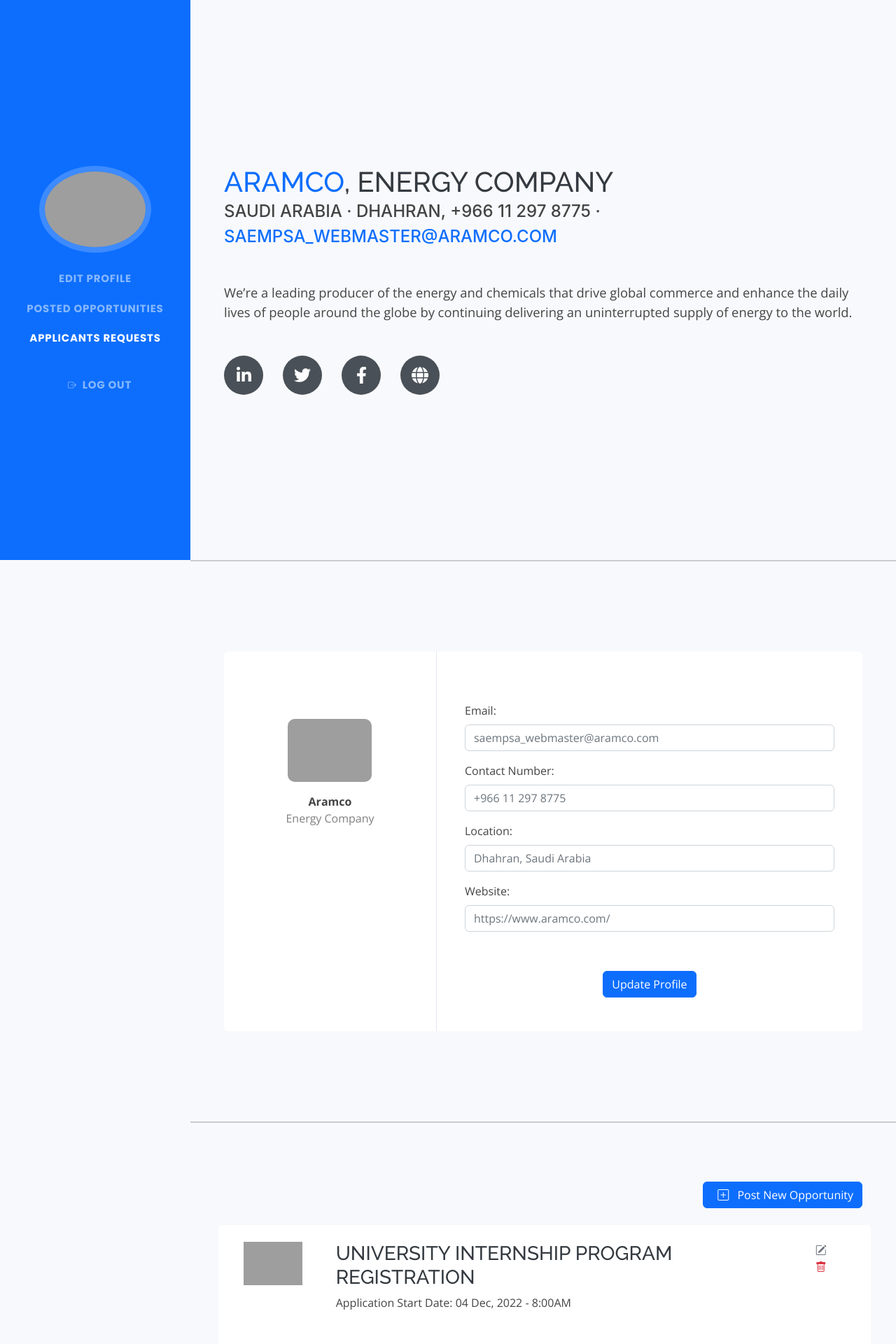
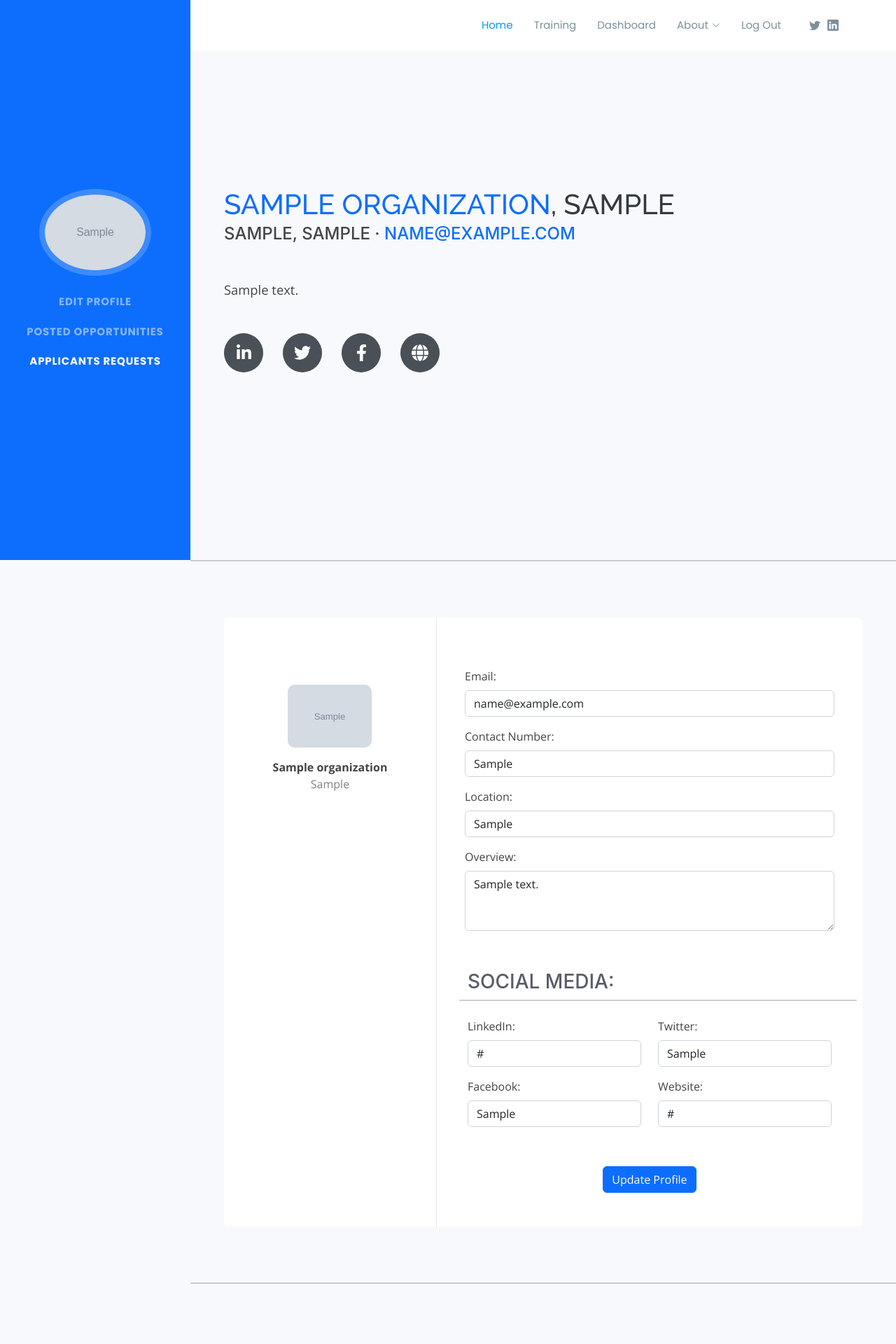
Before and after one commit to Rahafmw/CS383-Project, a PHP site: page /Org_Dashboard/Org_Dashboard.php in a window 1280 px wide. Shown: the top 1920 px of the page at 70% size. Run offline with PHP 8.4, Linux system fonts and the light colour scheme; the visitor is signed in with stand-in values (Sample User, id 1); tables that the repository leaves empty or names only in its code hold one stand-in row (values such as "Sample post"); grey boxes marked "Sample" are stand-in pictures; some libraries are stand-ins or nearby versions; some web fonts are replaced; grey boxes are pictures that could not be loaded.

Commit message:
Company Dashboard

```diff
--- a/Org_Dashboard/Header&Footer/header.php
+++ b/Org_Dashboard/Header&Footer/header.php
@@ -29,13 +29,11 @@
 </head>
 <body>
 <!-- ======= Header ======= -->
-  <header id="header" class="fixed-top d-flex align-items-center"> <!-- d flix like top margin -->
+  <header id="header" class="fixed-top d-flex align-items-center">
     <div class="container d-flex align-items-center">
 
       <div class="logo me-auto">
         <h1><a href="index.html"></a></h1>
-        <!-- Uncomment below if you prefer to use an image logo -->
-        <!-- <a href="index.html"><img src="assets/img/logo.png" alt="" class="img-fluid"></a>-->
       </div>
 
       <nav id="navbar" class="navbar order-last order-lg-0">
--- a/Org_Dashboard/Org_Dashboard.php
+++ b/Org_Dashboard/Org_Dashboard.php
@@ -1,5 +1,6 @@
 <?php
 session_start();
+    $id = $_SESSION['userid'];
    if(!isset($_SESSION['userid'])) // If session is not set then redirect to Login Page
    {
      header("Location:..login.html");
@@ -59,15 +60,69 @@
     </head>
     <body class="bg-gray-100">
 
+            <?php
+
+        //When the form button is clicked
+        if(array_key_exists('update_button', $_POST)) {
+                    Update_Profile();
+                }
+
+        //function to store the input data to the database
+        function Update_Profile()
+        {
+
+            include("../dbconnection.php");
+        //if the connection is working
+        // Taking all 8 values from the form data(input)
+        $Email =  $_REQUEST['Email'];
+        $Contact =  $_REQUEST['Contact'];
+        $Location =  $_REQUEST['Location'];
+        $Overview =  $_REQUEST['Overview'];
+        $LinkedIn = $_REQUEST['LinkedIn'];
+        $Twitter = $_REQUEST['Twitter'];
+        $Facebook = $_REQUEST['Facebook'];
+        $Website = $_REQUEST['Website'];
+
+        $sql = "UPDATE organization
+        set org_email= '$Email', org_contact= '$Contact', org_place= '$Location', org_description= '$Overview', org_linkedin= '$LinkedIn',
+        org_twitter= '$Twitter', org_facebook= '$Facebook', org_website= '$Website'
+        WHERE org_id='1'";
+
+        if(mysqli_query($conn, $sql)){
+            header('Location: Org_Dashboard.php');
+                } else{
+                    echo "ERROR: Hush! Sorry $sql. "
+                        . mysqli_error($conn);
+                }
+        // Close connection
+        mysqli_close($conn);
+
+        } //end function
+
+?>
+
     <!-- Navigation -->
-    <?php // include("Header&Footer/header.php"); ?>
+    <?php include("Header&Footer/header.php"); ?>
            <div id="page-top">
+
+
+           <?php
+             include("../dbconnection.php");
+             $query = "SELECT * FROM organization where org_id = 1";
+             $result = mysqli_query($conn , $query);
+            if(!$result || mysqli_num_rows($result) >  0)
+                {
+            if (is_iterable($result))
+                {
+             foreach($result as $rows)
+             {
+             ?>
 
         <!-- Side bar Navigation-->
         <nav class="navbar navbar-expand-lg navbar-dark bg-primary fixed-top" id="sideNav">
             <a class="navbar-brand js-scroll-trigger" href="#Profile">
-                <span class="d-block d-lg-none">Aramco Dashboard</span>
-                <span class="d-none d-lg-block"><img class="img-fluid img-profile rounded-circle mx-auto mb-2" src="https://pbs.twimg.com/profile_images/1438548612464644101/yhtvY1Fk_400x400.png" alt="Company Logo"/></span>
+                <span class="d-block d-lg-none"><?php echo $rows['org_name']; ?> Dashboard</span>
+                <span class="d-none d-lg-block"><img class="img-fluid img-profile rounded-circle mx-auto mb-2" src="<?php echo $rows['org_logo']; ?>" alt="Company Logo"/></span>
             </a>
             <button class="navbar-toggler" type="button" data-bs-toggle="collapse" data-bs-target="#navbarResponsive" aria-controls="navbarResponsive" aria-expanded="false" aria-label="Toggle navigation"><span class="navbar-toggler-icon"></span></button>
             <div class="collapse navbar-collapse" id="navbarResponsive">
@@ -75,9 +130,6 @@
                     <li class="nav-item"><a class="nav-link js-scroll-trigger" href="#Edit">Edit Profile</a></li>
                     <li class="nav-item"><a class="nav-link js-scroll-trigger" href="#Post">Posted Opportunities</a></li>
                     <li class="nav-item"><a class="nav-link js-scroll-trigger" href="#Table">Applicants Requests</a></li>
-
-                    <br>
-                    <li class="nav-item"><a class="nav-link js-scroll-trigger" href="#"><i class="bi bi-box-arrow-right px-2"></i>Log Out</a></li>
                 </ul>
             </div>
         </nav>
@@ -85,23 +137,22 @@
 
         <!-- Page Content-->
         <div class="container-fluid p-0">
-
             <!-- About-->
             <section class="resume-section" id="Profile">
                 <div class="resume-section-content">
                     <h1 class="mb-0">
-                        <span class="text-primary">Aramco</span>, Energy Company</h1>
+                        <span class="text-primary"><?php echo $rows['org_name']; ?></span>, <?php echo $rows['org_subtype']; ?></h1>
 
                     <div class="subheading mb-5">
-                         Saudi Arabia · Dhahran, +966 11 297 8775 ·
-                        <a class="text-primary">saempsa_webmaster@aramco.com</a>
+                        <?php echo $rows['org_place'];?>, <?php echo $rows['org_contact'];?> ·
+                        <a class="text-primary"><?php echo $rows['org_email']; ?></a>
                     </div>
-                    <p class="lead mb-5">We’re a leading producer of the energy and chemicals that drive global commerce and enhance the daily lives of people around the globe by continuing delivering an uninterrupted supply of energy to the world.</p>
+                    <p class="lead mb-5"><?php echo $rows['org_description']; ?></p>
                     <div class="social-icons">
-                        <a class="social-icon social-icon-LinkedIn" href="https://www.linkedin.com/company/aramco/" target="_blank"><i class="fab fa-linkedin-in"></i></a>
-                        <a class="social-icon social-icon-twitter" href="https://twitter.com/Aramco" target="_blank"><i class="fab fa-twitter"></i></a>
-                        <a class="social-icon social-icon-facebook" href="https://www.facebook.com/aramco/" target="_blank"><i class="fab fa-facebook-f"></i></a>
-                        <a class="social-icon" href="https://www.aramco.com/" target="_blank"><i class="fas fa-globe"></i></a>
+                        <a class="social-icon social-icon-LinkedIn" href="<?php echo $rows['org_linkedin']; ?>" target="_blank"><i class="fab fa-linkedin-in"></i></a>
+                        <a class="social-icon social-icon-twitter" href="<?php echo $rows['org_twitter']; ?>" target="_blank"><i class="fab fa-twitter"></i></a>
+                        <a class="social-icon social-icon-facebook" href="<?php echo $rows['org_facebook']; ?>" target="_blank"><i class="fab fa-facebook-f"></i></a>
+                        <a class="social-icon" href="<?php echo $rows['org_website']; ?>" target="_blank"><i class="fas fa-globe"></i></a>
                     </div>
                 </div>
             </section>
@@ -115,19 +166,30 @@
                     <div class="row">
                         <div class="col-md-4 border-right">
                             <div class="d-flex flex-column align-items-center text-center p-3 py-5">
-                                <img class="img-fluid mt-5" style="width: 120px; border-radius: 10px;" src="https://pbs.twimg.com/profile_images/1438548612464644101/yhtvY1Fk_400x400.png">
-                                <span class="pt-3 font-weight-bold">Aramco</span><span class="text-black-50">Energy Company</span></div>
+                                <img class="img-fluid mt-5" style="width: 120px; border-radius: 10px;" src="<?php echo $rows['org_logo']; ?>">
+                                <span class="pt-3 font-weight-bold"><?php echo $rows['org_name']; ?></span><span class="text-black-50"><?php echo $rows['org_subtype']; ?></span></div>
                         </div>
                         <div class="col-md-8">
                             <div class="p-3 py-5">
                                 <div class="row mt-3">
-                                    <form action="#">
-                                    <div class="col-md-12 py-2"><label class="labels">Email:</label><input type="email" class="form-control" placeholder="saempsa_webmaster@aramco.com" value=""></div>
-                                    <div class="col-md-12 py-2"><label class="labels">Contact Number:</label><input type="text" class="form-control" placeholder="+966 11 297 8775" value=""></div>
-                                    <div class="col-md-12 py-2"><label class="labels">Location:</label><input type="text" class="form-control" placeholder="Dhahran, Saudi Arabia" value=""></div>
-                                    <div class="col-md-12 py-2"><label class="labels">Website:</label><input type="text" class="form-control" placeholder="https://www.aramco.com/" value=""></div>
+                                    <form method="post">
+                                    <div class="col-md-12 py-2"><label class="labels">Email:</label><input name="Email" type="email" class="form-control" value="<?php echo $rows['org_email'];?>"></div>
+                                    <div class="col-md-12 py-2"><label class="labels">Contact Number:</label><input name="Contact" type="text" class="form-control" value="<?php echo $rows['org_contact'];?>"></div>
+                                    <div class="col-md-12 py-2"><label class="labels">Location:</label><input name="Location" type="text" class="form-control" value="<?php echo $rows['org_place'];?>"></div>
+                                    <div class="col-md-12 py-2"><label class="labels">Overview:</label><textarea name="Overview" class="form-control" rows="3"><?php echo $rows['org_description'];?></textarea></div>
+
+                                    <div class="row px-3">
+                                    <div class="d-sm-flex align-items-center">
+                                    <h3 class="h3 pt-5 text-gray-800">Social Media:</h3>
+                                    </div><hr>
+                                    <div class="col-md-6 py-2"><label class="labels">LinkedIn:</label><input name="LinkedIn" type="text" class="form-control" value="<?php echo $rows['org_linkedin'];?>" ></div>
+                                    <div class="col-md-6 py-2"><label class="labels">Twitter:</label><input name="Twitter" type="text" class="form-control" value="<?php echo $rows['org_twitter'];?>"></div>
+                                    <div class="col-md-6 py-2"><label class="labels">Facebook:</label><input name="Facebook" type="text" class="form-control" value="<?php echo $rows['org_facebook'];?>"></div>
+                                    <div class="col-md-6 py-2"><label class="labels">Website:</label><input name="Website" type="text" class="form-control" value="<?php echo $rows['org_website'];?>"></div>
+                                    </div>
+
                                 </div>
-                                <div class="mt-5 text-center"><button class="btn btn-primary profile-button" type="submit">Update Profile</button></div>
+                                <div class="mt-5 text-center"><button class="btn btn-primary profile-button" type="submit" name="update_button">Update Profile</button></div>
                             </form>
                         </div>
                         </div>
@@ -136,6 +198,11 @@
                 </div>
             </section>
             <hr class="m-0" />
+            <?php
+            }
+          }
+        }
+      ?>
 
 
             <!-- Posted Opportunities-->
@@ -144,58 +211,64 @@
                 <div class="row">
                     <div class="col">
                     <!-- Page Heading -->
-                <div class="d-sm-flex align-items-center justify-content-between mb-4">
-                    <span></span> <!--empty spam for changing the align for button-->
+                    <div class="row">
+                    <div class="d-flex justify-content-end mb-4">
                     <a href="#NewPost" class="mt-1 btn btn-primary">
                         <span class="icon text-white-50 px-2">
                             <i class="text-white bi bi-plus-square"></i>
                         </span>
                         <span class="text">Post New Opportunity</span>
                     </a>
+                    </div>
                 </div>
                 </div>
+                <?php
+
+                if (isset($_GET['post_id'])){
+                    $id = $_GET['post_id'];
+                    $delete = mysqli_query($conn, "DELETE FROM `post` WHERE `post_id`='$id'");
+                }
+                $select = "SELECT * FROM `post`";
+                $query = mysqli_query($conn,$select);
+                $num = mysqli_num_rows($query);
+
+                if($num>0){
+                    while($result=mysqli_fetch_assoc($query)){
+
+                 ?>
+                <div class="row py-4">
                 <div class="container rounded bg-white">
                     <div class="row">
+                        <div class="col"><div class="row">
 
-                        <div class="col-6 col-sm-6 col-md-4 col-lg-2 col-xl-2">
-                        <img class="img-fluid p-4" style="width: 170px; border-radius: 10px;" src="https://pbs.twimg.com/profile_images/1438548612464644101/yhtvY1Fk_400x400.png">
+                        <div class="offset-1 col-11 mt-4 justify-content-between d-flex">
+                            <h3><?php echo $result['post_title'] ?></h3>
+                            <div class="mr-2">
+                                <a href="#"><i class="p-2 bi bi-pencil-square text-secondary"></i></a>
+                                <?php echo "<a href='Org_Dashboard.php?post_id=".$result['post_id']."'><i class='p-2 bi bi-trash text-danger'></i></a>";?>
+                            </div>
                         </div>
 
-                        <div class="col"><div class="row">
-
-                            <div class="col-12 mt-4 justify-content-between d-flex">
-                            <h3>University Internship Program Registration</h3>
-                            <div class="mr-2">
-                                <a href="#"><i class="p-2 bi bi-pencil-square text-secondary"></i></a>
-                                <a href="#"><i class="p-2 bi bi-trash text-danger"></i></a>
-                                </div>
-                            </div>
-
-                        <span class ="col">Application Start Date: 04 Dec, 2022 - 8:00AM</span>
+                        <div class ="offset-1 col-4">Application Start Date: <?php echo $result['post_sdate'] ?></div>
 
                         </div></div></div>
-
+                        <hr>
                         <div class="p-5">
-                            <b>Eligibility:</b>
-                            <p>Applicants eligible to apply for the program are those required by their universities to undergo practical training prior to graduation. They are considered for the program based on the availability of slots and the following criteria:</p>
-                            <p>Applicants must have a minimum cumulative GPA of 2.00 out of 4 for technical majors and 2.50 out of 4 for nontechnical majors or equivalent. Priority is given to candidates with the highest GPAs.</p>
-                            <ul>
-                                <li>The duration of the training required by the school must be at least 8 weeks.</li>
-                                <li>Applicant must not have graduated from his/her university.</li>
-                                <li>Applicants must complete the training internship in full.</li>
-                                <li>Accepted students must not be enrolled in university classes/modules during their training period.</li>
-                            </ul>
-
-                            <b>Required Documents</b>
-                            <p>Candidates applying for the program need to provide the following documents:</p>
-                            <ul>
-                                <li>A copy of the Government ID.</li>
-                                <li>A copy of the latest official transcript.</li>
-                                <li>A letter from the university that shows the objectives and the length of the internship</li>
-                            </ul>
-                        </div>
+                        <?php echo $result['post_info'] ?>
                     </div>
                 </div>
+                </div>
+                <?php
+                   }
+                }
+                else
+                {
+                    echo "</div><h3 class='row offset-3'>No Date Found</h3>";
+                }
+
+                ?>
+            </div>
+
             </section>
             <hr class="m-0"/>
 
@@ -209,21 +282,55 @@
                     <h1 class="h3 pt-5 ml-4 text-gray-800">Create new Post</h1>
                 </div><hr>
 
+                <?php
 
+                //When the form button is clicked
+                if(array_key_exists('NewPost_button', $_POST)) {
+                            Create_newPost();
+                        }
+
+                //function to store the input data to the database
+                function Create_newPost()
+                {
+
+                    include("../dbconnection.php");
+                //if the connection is working
+                // Taking all 5 values from the form data(input)
+                $Title =  $_REQUEST['Title'];
+                $Reg_Start =  $_REQUEST['Reg_Start'];
+                $Reg_End =  $_REQUEST['Reg_End'];
+                $Imp_date =  $_REQUEST['Imp_date'];
+                $editor = $_REQUEST['editor1'];
+
+                $sql = "INSERT INTO post (post_title, post_sdate, post_edate, post_impdate, post_info)
+                VALUES ('$Title', '$Reg_Start', '$Reg_End', '$Imp_date', '$editor')";
+
+                if(mysqli_query($conn, $sql)){
+                    header('Location: Org_Dashboard.php');
+                        } else{
+                            echo "ERROR: Hush! Sorry $sql. "
+                                . mysqli_error($conn);
+                        }
+                // Close connection
+                mysqli_close($conn);
+
+                } //end function
+
+                ?>
                 <!--Start Page Contents-->
                 <div class="container rounded px-5 py-4">
-                                <form action="#">
+                                <form method="post">
                                     <div class="row">
-                                        <div class="col-md-12 pb-4"><label class="labels">Title:</label><input type="text" class="form-control" placeholder="Enter Post Title" value=""></div>
+                                        <div class="col-md-12 pb-4"><label class="labels">Title:</label><input name="Title" type="text" class="form-control" placeholder="Enter Post Title"></div>
                                     </div>
 
                                     <div class="row">
-                                        <div class="col-md-6 py-2"><label class="labels">Registration Start Date:</label><input type="date" class="form-control" placeholder="first name" value=""></div>
-                                        <div class="col-md-6 py-2"><label class="labels">Registration End Date:</label><input type="date" class="form-control" value="" placeholder="surname"></div>
+                                        <div class="col-md-6 py-2"><label class="labels">Registration Start Date:</label><input name="Reg_Start" type="date" class="form-control"></div>
+                                        <div class="col-md-6 py-2"><label class="labels">Registration End Date:</label><input name="Reg_End" type="date" class="form-control"></div>
                                     </div>
 
                                     <div class="row">
-                                        <div class="col-md-12 py-4"><label class="labels">Important Dates:</label><textarea class="form-control" rows="3"></textarea></div>
+                                        <div class="col-md-12 py-4"><label class="labels">Important Dates:</label><textarea name="Imp_date" class="form-control" rows="3"></textarea></div>
                                        </div>
 
                                     <div class="row">
@@ -235,7 +342,7 @@
                                             </script>
                                         </div>
                                     </div>
-                                    <div class="mt-5 text-center"><button class="btn btn-primary profile-button" type="submit">Post the Opportunity</button></div>
+                                    <div class="mt-5 text-center"><button class="btn btn-primary profile-button" name="NewPost_button" type="submit">Post the Opportunity</button></div>
                                 </form>
                             </div>
                             </div>
--- a/stdDashboard.php
+++ b/stdDashboard.php
@@ -45,10 +45,6 @@
                     <li class="nav-item"><a class="nav-link js-scroll-trigger" href="#education">Education</a></li>
                     <li class="nav-item"><a class="nav-link js-scroll-trigger" href="#skills">Skills</a></li>
                     <li class="nav-item"><a class="nav-link js-scroll-trigger" href="#awards">Awards</a></li>
-
-                     <br>
-                    <li class="nav-item"><a class="nav-link js-scroll-trigger" href="#"><i class="bi bi-box-arrow-right px-2"></i>Log Out</a></li>
-
                 </ul>
             </div>
         </nav>
```
